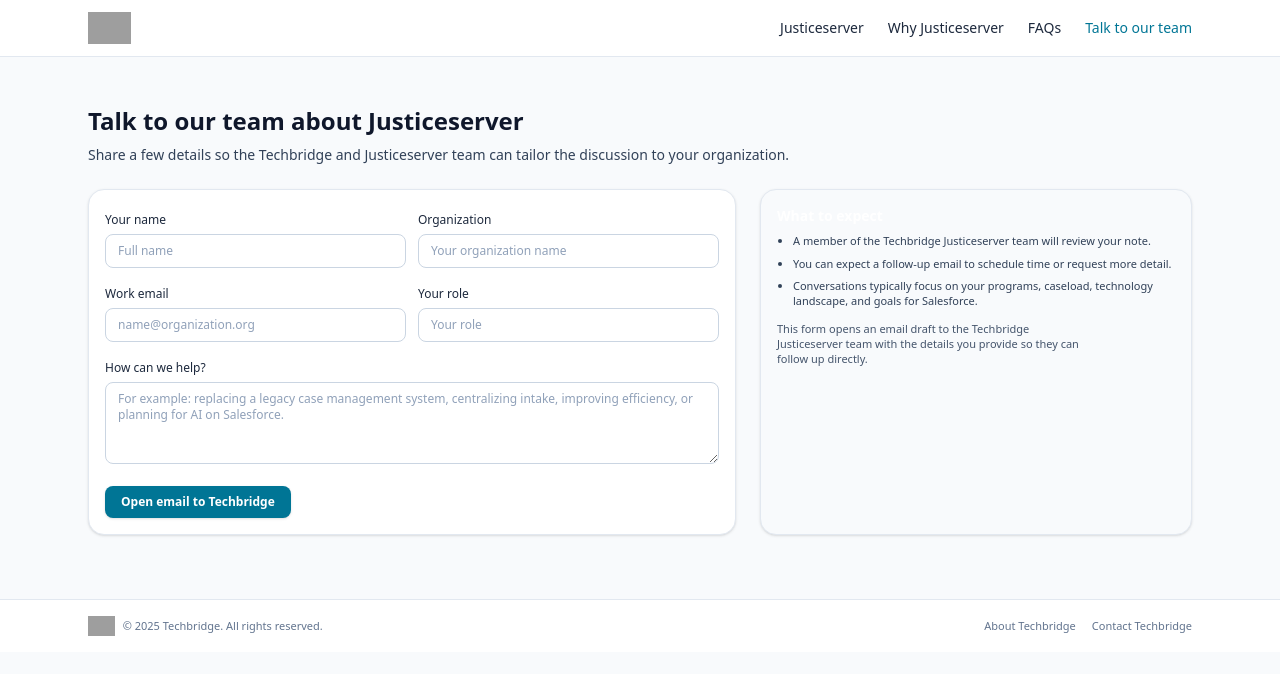
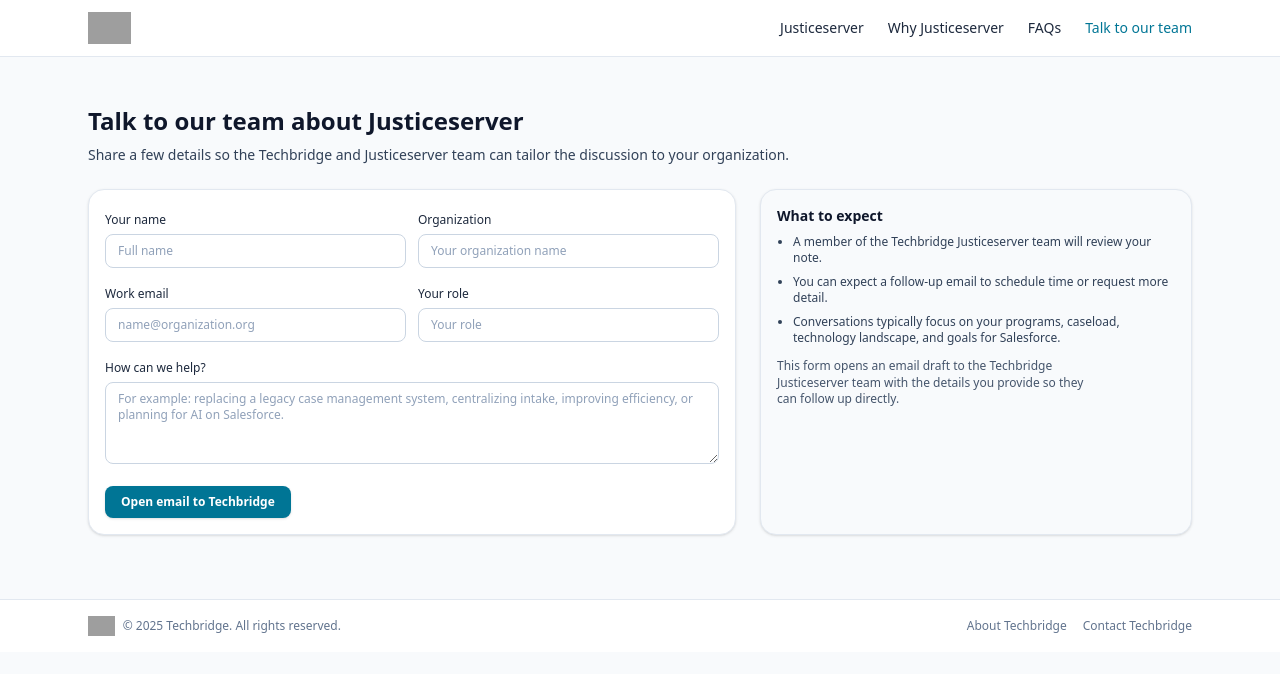
Before and after one commit to omoji-tb/justiceserver-site, a React (Vite) app: page / in a window 1280 px wide. Both pictures are taken after a click on the button "Talk to our team". Shown: the top 674 px of the page. Built offline with nearby package versions, Linux system fonts and the light colour scheme; grey boxes are pictures that could not be loaded.

Commit message:
Standardize fonts and update contact card styling

```diff
--- a/src/JusticeserverSite.tsx
+++ b/src/JusticeserverSite.tsx
@@ -789,7 +789,7 @@
               Open email to Techbridge
             </button>
             {demoSubmitted && (
-              <p className="text-[11px] text-emerald-700">
+              <p className="text-xs text-emerald-700">
                 Email draft opened. If it did not appear, please check your email
                 client settings.
               </p>
@@ -798,8 +798,8 @@
         </form>
 
         <aside className="rounded-2xl border border-slate-200 bg-slate-50 p-4 text-xs text-slate-800 shadow-sm">
-          <h3 className="text-sm font-semibold text-white">What to expect</h3>
-          <ul className="mt-2 ml-4 list-disc space-y-2 text-[11px] text-slate-700">
+          <h3 className="text-sm font-semibold text-slate-900">What to expect</h3>
+          <ul className="mt-2 ml-4 list-disc space-y-2 text-xs text-slate-700">
             <li>
               A member of the Techbridge Justiceserver team will review your
               note.
@@ -813,7 +813,7 @@
               technology landscape, and goals for Salesforce.
             </li>
           </ul>
-          <p className="mt-3 max-w-xs text-[11px] leading-snug text-slate-600">
+          <p className="mt-3 max-w-xs text-xs leading-snug text-slate-600">
             This form opens an email draft to the Techbridge Justiceserver team
             with the details you provide so they can follow up directly.
           </p>
@@ -1002,7 +1002,7 @@
       </main>
 
       <footer className="border-t border-slate-200 bg-white py-4">
-        <div className="mx-auto flex max-w-6xl flex-col items-center justify-between gap-3 px-4 text-[11px] text-slate-500 sm:flex-row lg:px-6">
+        <div className="mx-auto flex max-w-6xl flex-col items-center justify-between gap-3 px-4 text-xs text-slate-500 sm:flex-row lg:px-6">
           <div className="flex items-center gap-2">
             <img
               src="https://techbridge.org/wp-content/uploads/2025/02/Techbridge-Justiceserver-Primary.svg"
```
